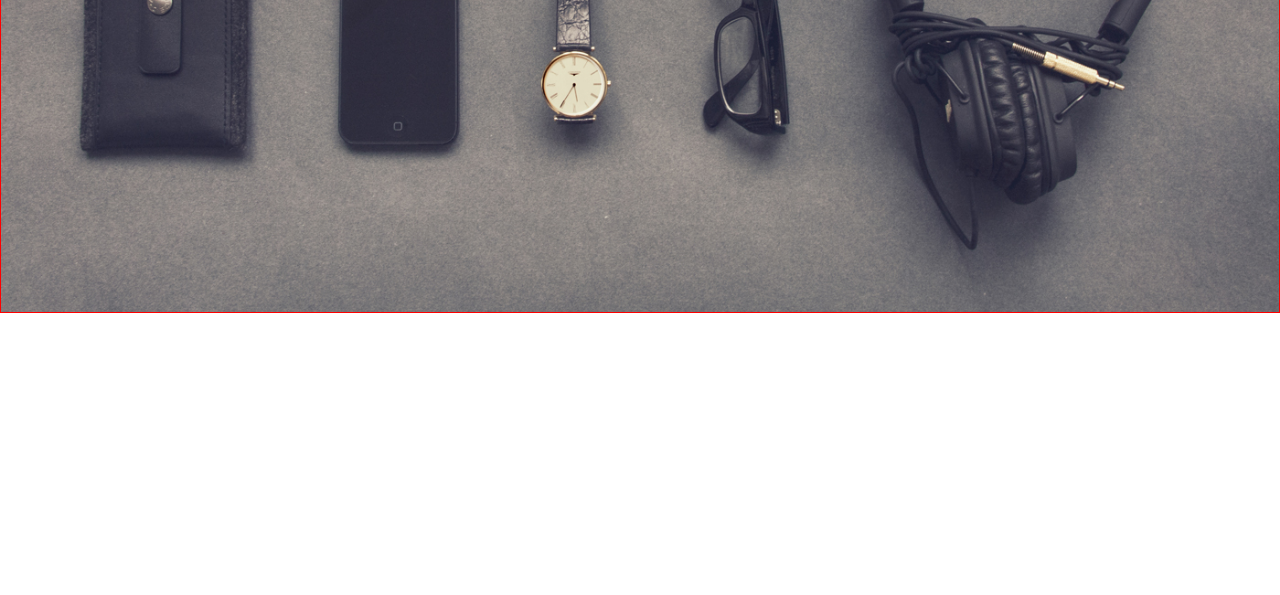
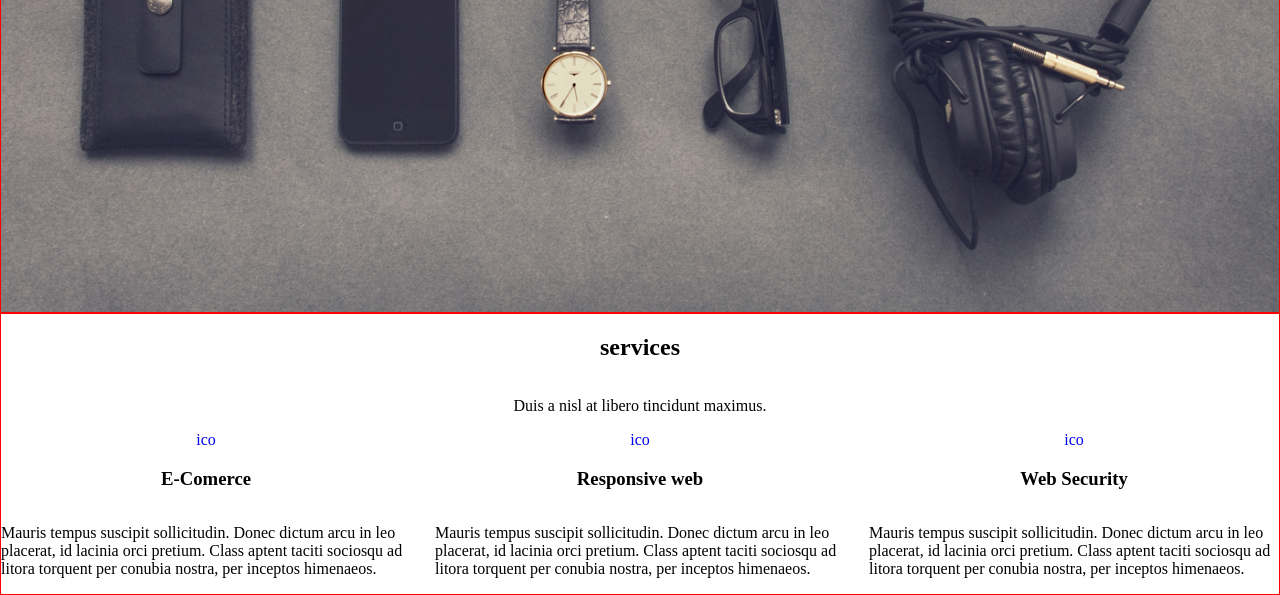
Before and after one commit to karollion/Project-4, a website: page index.html in a window 1280 px wide. Shown: the part 487-1082 px from the top of the page. Before the commit the page ends 800 px from the top, so only its background shows below. Drawn offline with Linux system fonts and the light colour scheme; files whose address does not match are found by name.

Commit message:
Add services section

```diff
--- a/index.html
+++ b/index.html
@@ -39,5 +39,42 @@
                 </div>
             </div>
         </header>
+
+        <section class="services">
+            <div class="container center">
+                <h2>services</h2>
+                <p>Duis a nisl at libero tincidunt maximus.</p>
+                <div class="row">
+                    <div class="col center">
+                        <a href="#">
+                            <i class=""></i>ico</a>
+                        <h3>E-Comerce</h3>
+                        <p>Mauris tempus suscipit sollicitudin. Donec dictum arcu in leo placerat, id
+                            lacinia orci pretium. Class aptent taciti sociosqu ad litora torquent per
+                            conubia nostra, per inceptos himenaeos.</p>
+                    </div>
+                    <div class="col center">
+                        <a href="#">
+                            <i class=""></i>ico</a>
+                        <h3>Responsive web</h3>
+                        <p>Mauris tempus suscipit sollicitudin. Donec dictum arcu in leo placerat, id
+                            lacinia orci pretium. Class aptent taciti sociosqu ad litora torquent per
+                            conubia nostra, per inceptos himenaeos.</p>
+                    </div>
+                    <div class="col center">
+                        <a href="#">
+                            <i class=""></i>ico</a>
+                        <h3>Web Security</h3>
+                        <p>Mauris tempus suscipit sollicitudin. Donec dictum arcu in leo placerat, id
+                            lacinia orci pretium. Class aptent taciti sociosqu ad litora torquent per
+                            conubia nostra, per inceptos himenaeos.</p>
+                    </div>
+                </div>
+            </div>
+        </section>
+
+        <section class="portfolio"></section>
+
+        <footer></footer>
     </body>
 </html>
```
Lines whose indentation alone changed are shown as unchanged.
